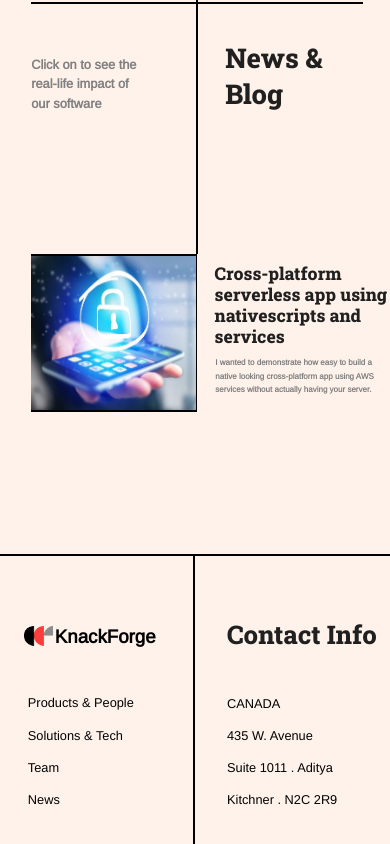
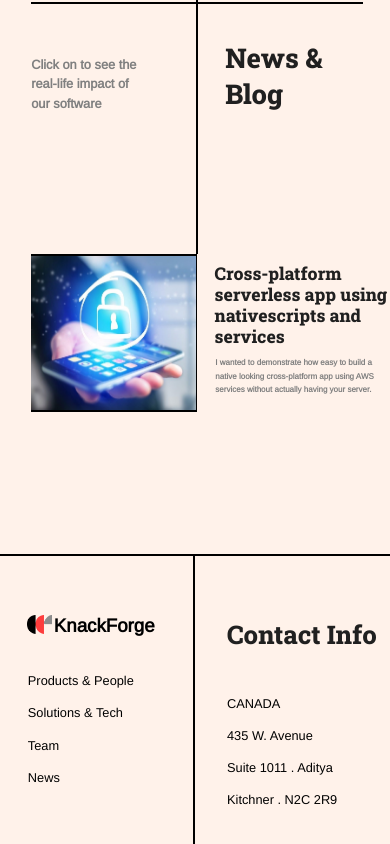
Before and after one commit to adiipatel/knack-forge, a React (Create React App) app: page / in a window 390 px wide. Shown: the part 8026-8870 px from the top of the page. Built offline with nearby package versions, Linux system fonts and the light colour scheme.

Commit message:
Bugs fixed almost

```diff
--- a/src/Banner/Banner.js
+++ b/src/Banner/Banner.js
@@ -11,7 +11,7 @@ export default function Banner() {
                 <button className="btn-viewmore">View more </button>
             </div>
             <div className="banner-img-div">
-                <img className="banner" src={banner} alt="banner" width="300px"></img>
+                <img className="banner-img" src={banner} alt="banner" width="300px"></img>
             </div>
         </div>
     )
--- a/src/Footer/Footer.css
+++ b/src/Footer/Footer.css
@@ -1,3 +1,14 @@
+.logo2{
+    width: 10%;
+    margin-left: 13em;
+    padding: 2.4em;
+    display: flex;
+    font-size: 1em;
+    font-family: 'Arimo', sans-serif;
+    font-weight: lighter;
+    gap: 2px;
+    cursor: pointer;
+}
 .footer{
     margin-top: 15em;
     width: 100%;
@@ -105,7 +116,10 @@
         font-size: 2.5em;
         padding-bottom: 1.5em;
     }
-
+    .logo2{
+        width: 30%;
+        margin-left: 6em;
+    }
 }
 
 
@@ -145,6 +159,25 @@
     }
 }
 
+@media screen and (max-width: 1024px) {                         /*  iPad Pro */
+
+    .logo2{
+        width: 30%;
+        margin-left: 0;
+        padding: 1.7em;
+    }
+
+}
+
+@media screen and (max-width: 769px) {                         /*  iPad */
+
+    .logo2{
+        width: 30%;
+        margin-left: 0;
+        padding: 1.7em;
+    }
+
+}
 
 @media screen and (max-width: 500px) {                         /*  iPhone X */
     .footer-left ul {
@@ -168,7 +201,11 @@
     .contact-info p {
         padding-top: 1.5em;
         line-height: 2.5em;
-
+    }
+    .logo2{
+        width: 30%;
+        margin-left: 0;
+        padding: 1.7em;
     }
 
 }
--- a/src/Footer/Footer.js
+++ b/src/Footer/Footer.js
@@ -9,7 +9,7 @@ export default function Footer() {
     return (
         <div className="footer">
             <div className="footer-left">
-                <div className="logo">
+                <div className="logo2">
                     <img src={logo} alt="logo"></img>
                     <h3>KnackForge</h3>
                 </div>
--- a/src/Navbar/Navbar.css
+++ b/src/Navbar/Navbar.css
@@ -81,10 +81,16 @@ li a:hover {
     .logo{
         margin-left: 8em;
     }
+    .logo2{
+        margin-left: 8em;
+    }
 }
 
 @media screen and (max-width: 1370px) {
     .logo{
+        margin-left: 6em;
+    }
+    .logo2{
         margin-left: 6em;
     }
 }
@@ -93,16 +99,25 @@ li a:hover {
     .logo{
         margin-left: 4em;
     }
+    .logo2{
+        margin-left: 4em;
+    }
 }
 
 @media screen and (max-width: 1300px) {
     .logo{
         margin-left: 2em;
     }
+    .logo2{
+        margin-left: 2em;
+    }
 }
 
 @media screen and (max-width: 1275px) {
     .logo{
+        margin-left: 1em;
+    }
+    .logo2{
         margin-left: 1em;
     }
 }
@@ -135,6 +150,10 @@ li a:hover {
         padding: 2.4em 3em 2.4em 1em;
         width: 9em;
     }
+    .logo2{
+        padding: 2.4em 3em 2.4em 1em;
+        width: 9em;
+    }
     .icons{
         padding: 2.7em 0 0 1em;
     }
@@ -157,6 +176,9 @@ li a:hover {
     .logo{
         padding: 2.4em 5em 2.4em 1em;
     }
+    .logo2{
+        padding: 2.4em 5em 2.4em 1em;
+    }
     .icons{
         padding: 1.8em 0 1.8em 2.5em;
     }
@@ -168,6 +190,9 @@ li a:hover {
     .logo{
         padding: 2.4em 3em 2.4em 1em;
     }
+    .logo2{
+        padding: 2.4em 3em 2.4em 1em;
+    }
 
 }
 
@@ -175,6 +200,11 @@ li a:hover {
 @media screen and (max-width: 500px) {                         /*  iPhone X */
 
     .logo{
+        margin-left: 0.5em;
+        border-right: 0;
+        padding: 2.4em 1em 2.4em 1em;
+    }
+    .logo2{
         margin-left: 0.5em;
         border-right: 0;
         padding: 2.4em 1em 2.4em 1em;
--- a/src/Platform/Platform.css
+++ b/src/Platform/Platform.css
@@ -137,7 +137,7 @@
     .platform-image {
         margin-top: 0.5em;
         margin-left: 0.5em;
-        width: 17em;
+        width: 15em;
         height: auto;
     }
 }
```
